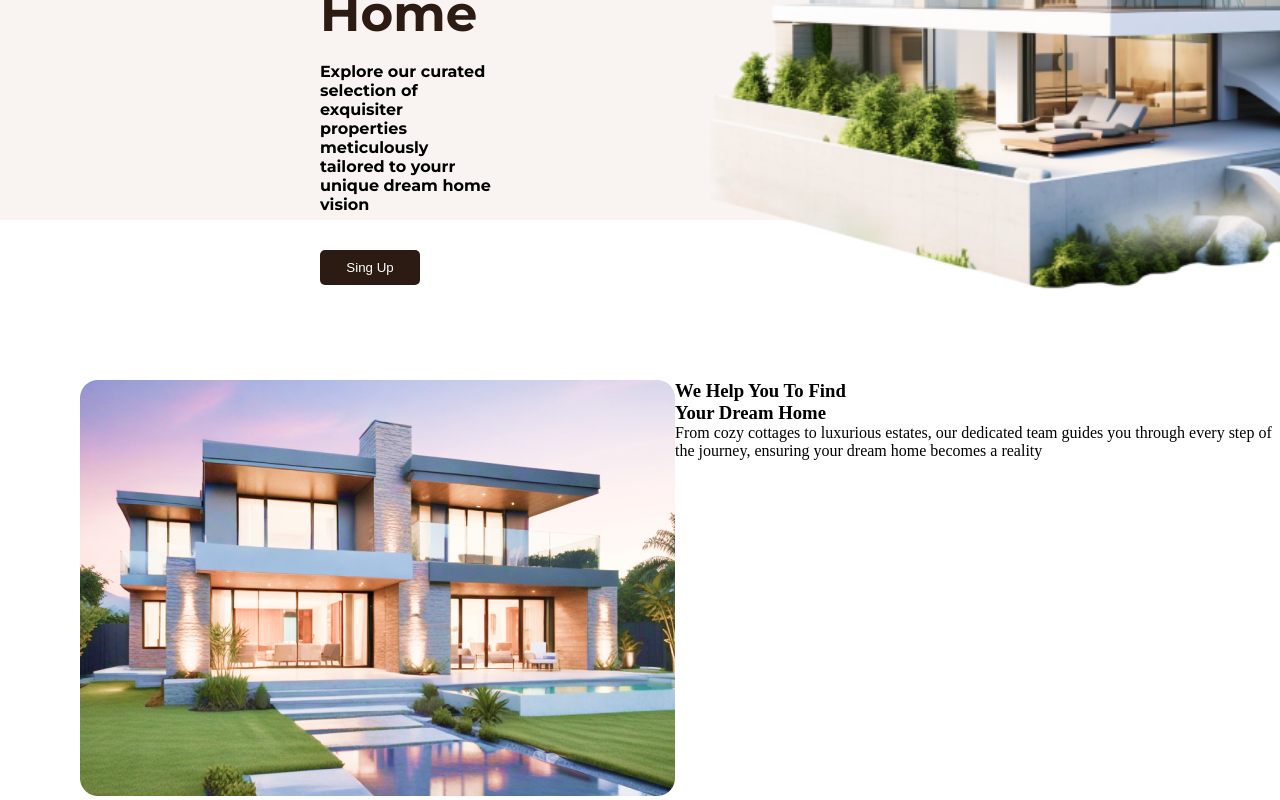
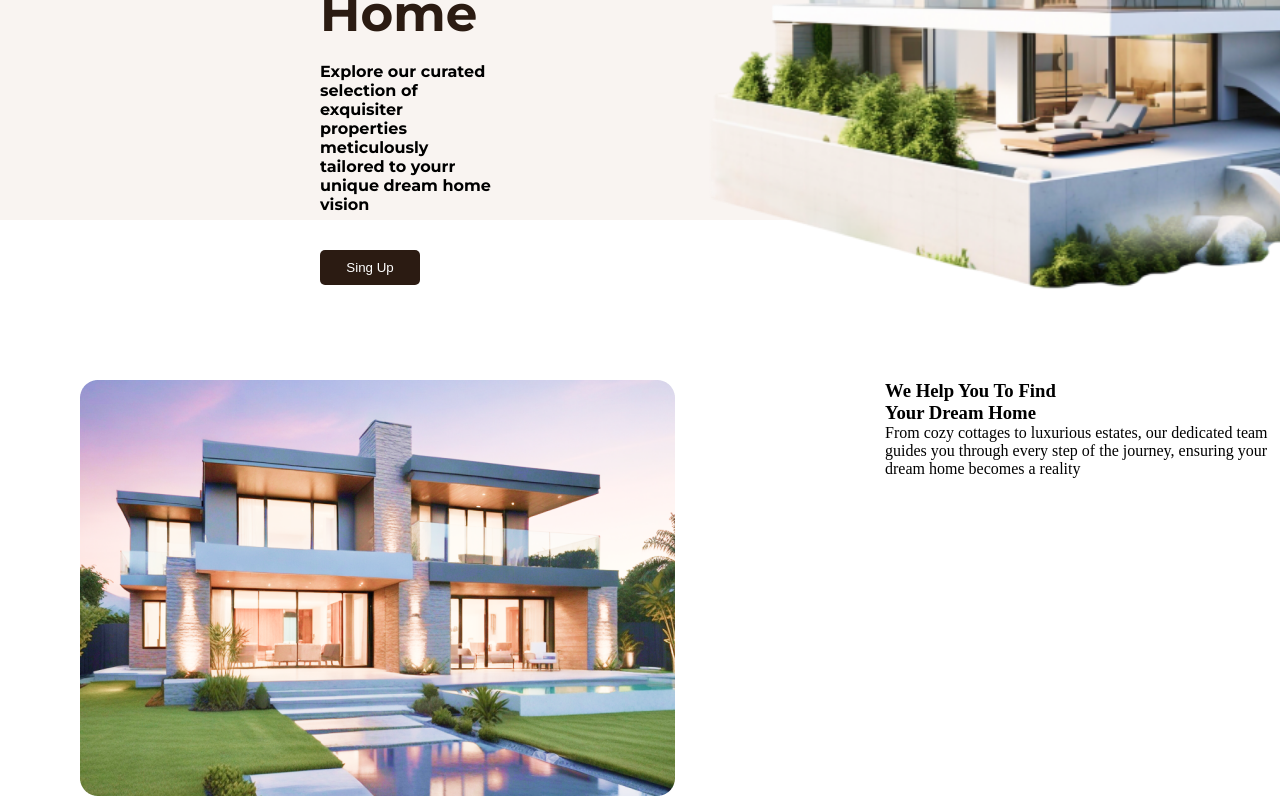
Before and after one commit to gabrieljcoutinho/Projeto-Dwello, a React (Create React App) app: page / in a window 1280 px wide. Shown: the part 384-1184 px from the top of the page. Built offline with nearby package versions, Linux system fonts and the light colour scheme.

Commit message:
espaçamento

```diff
--- a/src/Css/houseDream.css
+++ b/src/Css/houseDream.css
@@ -2,4 +2,5 @@
     display: flex;
     padding-top: 10rem;
     padding-left: 5rem;
+    gap: 210px;
 }
```
